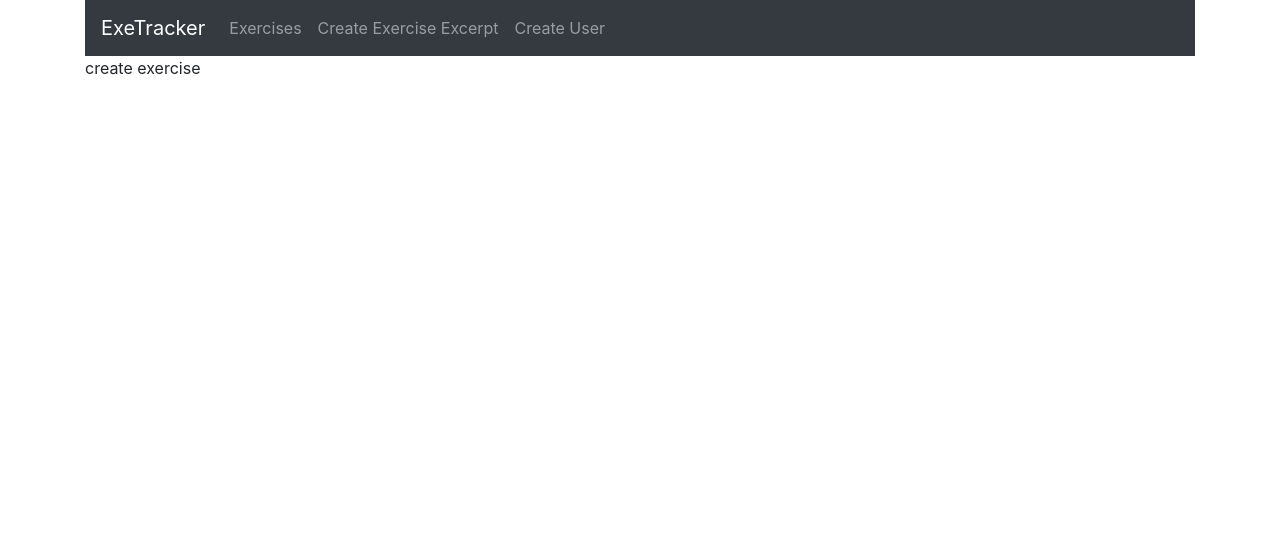
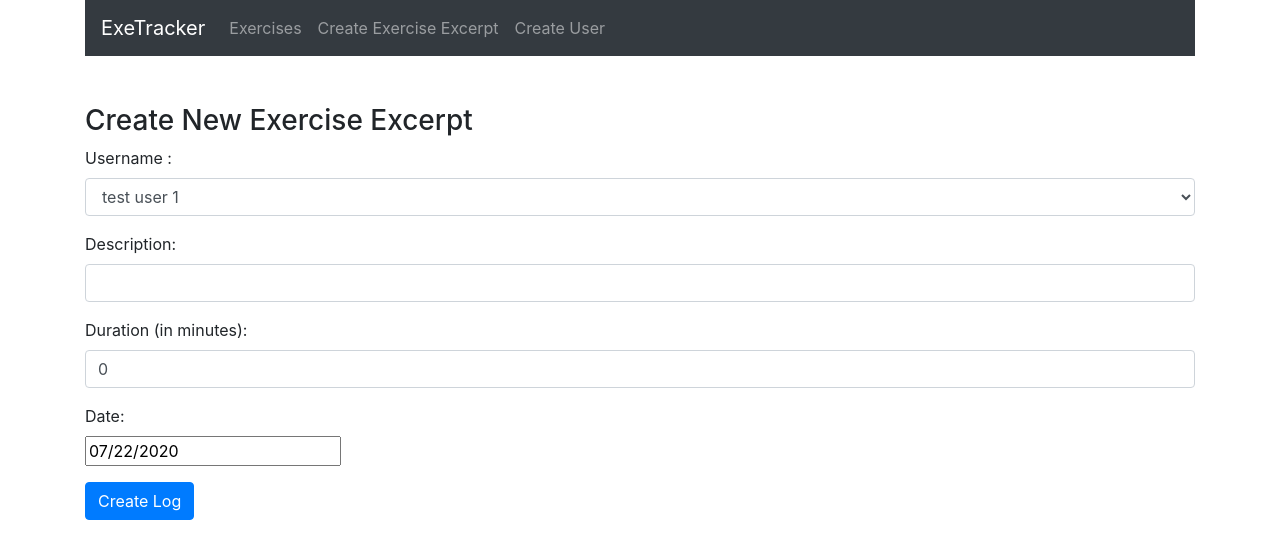
Before and after one commit to SorrowOfMind/mern-example-project, a React (Create React App) app: page /create in a window 1280 px wide. Shown: the top 558 px of the page. Built offline with nearby package versions, Linux system fonts and the light colour scheme.

Commit message:
create exercie form

```diff
--- a/package.json
+++ b/package.json
@@ -8,6 +8,7 @@
     "@testing-library/user-event": "^7.2.1",
     "bootstrap": "^4.5.0",
     "react": "^16.13.1",
+    "react-datepicker": "^3.1.3",
     "react-dom": "^16.13.1",
     "react-router-dom": "^5.2.0",
     "react-scripts": "3.4.1"
--- a/src/components/CreateExercise.js
+++ b/src/components/CreateExercise.js
@@ -1,9 +1,95 @@
-import React from 'react'
+import React, {useState, useEffect} from 'react';
+import DatePicker from 'react-datepicker';
+import "react-datepicker/dist/react-datepicker.css";
 
 const CreateExercise = () => {
+    const [exercise,
+        setExercise] = useState({username: '', description: '', duration: 0, date: new Date()});
+    const [users,
+        setUsers] = useState([]);
+
+    useEffect(() => {
+        setUsers(['test user 1', 'test user 2']);
+        setExercise(prevExercise => ({
+            ...prevExercise,
+            username: 'test user 1'
+        }))
+    }, [])
+
+    const handleChange = e => {
+        const {value, name} = e.target;
+        setExercise(prevExercise => ({
+            ...prevExercise,
+            [name]: value
+        }));
+    }
+
+    const handleDateChange = date => {
+        setExercise(prevExercise => ({
+            ...prevExercise,
+            date
+        }))
+    }
+
+    const handleSubmit = e => {
+        e.preventDefault();
+        const newExercise = {
+            username: exercise.username,
+            description: exercise.description,
+            duration: exercise.duration,
+            date: exercise.date
+        }
+        console.log(newExercise);
+        window.location = '/';
+    }
     return (
-        <div>
-           create exercise
+        <div className="my-5">
+            <h3>Create New Exercise Excerpt</h3>
+            <form onSubmit={handleSubmit}>
+                <div className="form-group">
+                    <label>Username :</label>
+                    <select
+                        // ref="userInput"
+                        required
+                        className="form-control"
+                        value={exercise.user}
+                        name="username"
+                        onChange={handleChange}
+                        >
+                        {users.map(user => (<option key={user} value={user}>{user}</option>))}
+                    </select>
+                </div>
+                <div className="form-group">
+                    <label>Description:</label>
+                    <input
+                        type="text"
+                        className="form-control"
+                        value={exercise.description}
+                        onChange={handleChange}
+                        name="description"
+                    />
+                </div>
+                <div className="form-group">
+                    <label>Duration (in minutes):</label>
+                    <input
+                        type="text"
+                        className="form-control"
+                        name="duration"
+                        value={exercise.duration}
+                        onChange={handleChange}
+                    />
+                </div>
+                <div className="form-group">
+                    <label className="d-block">Date:</label>
+                    <DatePicker
+                        selected={exercise.date}
+                        onChange={handleDateChange}
+                    />
+                </div>
+                <div className="form-group">
+                    <button type="submit" className="btn btn-primary">Create Log</button>
+                </div>
+            </form>
         </div>
     )
 }
```
Also changed, not shown: 2 other files (tests, documents, lock files or other folders).
